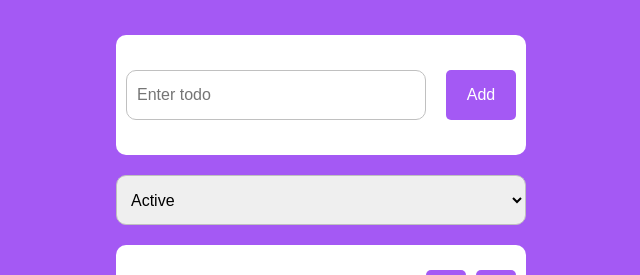
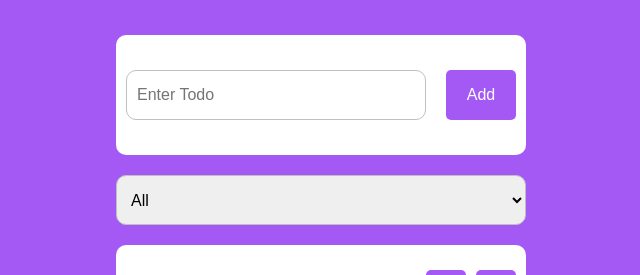
Before and after one commit to AbdulMateen18/todo-app, a React (Create React App) app: page / in a window 1280 px wide. Shown: the part 125-400 px from the top of the page, without its empty margins (319-959 px from the left). Built offline with nearby package versions, Linux system fonts and the light colour scheme.

Commit message:
updated filters
still working on it

```diff
--- a/src/App.js
+++ b/src/App.js
@@ -1,7 +1,7 @@
 import { useState } from "react";
-import TodoSearch from "./components/TodoSearch";
-import TodoFilter from "./components/TodoFilter";
+import Search from "./components/Search";
 import TodoList from "./components/TodoList";
+import Filter from "./components/Filter";
 
 function App() {
   const [todos, setTodos] = useState([
@@ -12,26 +12,64 @@ function App() {
     // { id: 5, task: "Pray to God", status: "Active" },
   ]);
 
-  const todoDelete = (id) => {
-    setTodos(todos.filter((todo) => todo.id !== id));
-  };
-
+  // add todo function
   const addTodo = (data) => {
     setTodos([
       ...todos,
       (data = {
         ...data,
-        id: Number(todos[todos.length - 1].id) + 1,
+        id: parseInt(todos[todos.length - 1].id) + 1,
         status: "Active",
       }),
     ]);
+    console.log(data);
+  };
+
+  // delete function
+  const delTodo = (id) => {
+    setTodos(todos.filter((todo) => todo.id != id));
+  };
+
+  // update function
+  const updateTodo = (e, id, text) => {
+    e.preventDefault();
+    // this line helps to get the current todo based on the ID called todoId in TodoList
+    const todo = todos[id];
+    const updatedUser = { ...todo, task: text, status: "Active" };
+    setTodos(todos.map((t) => (t.id == todo.id ? updatedUser : t)));
+  };
+
+  const completeTodo = (e, id) => {
+    if (e.target.checked) {
+      setTodos(
+        todos.map((todo) =>
+          todo.id == id ? { ...todo, status: "Completed" } : todo
+        )
+      );
+    } else {
+      setTodos(
+        todos.map((todo) =>
+          todo.id == id ? { ...todo, status: "Active" } : todo
+        )
+      );
+    }
+  };
+
+  const filterTodo = (cat_value) => {
+    // setTodos(todos.filter(todo => todo.status == cat_value))
+    setTodos(todos.filter((todo) => todo.status === cat_value));
   };
 
   return (
     <div className="todo-container">
-      <TodoSearch add_Todo={addTodo} />
-      <TodoFilter />
-      <TodoList todos={todos} delete_todo={todoDelete} />
+      <Search addTodo={addTodo} />
+      <Filter filter_todo={filterTodo} />
+      <TodoList
+        todos={todos}
+        delTodo={delTodo}
+        update_todo={updateTodo}
+        complete_todo={completeTodo}
+      />
     </div>
   );
 }
--- /dev/null
+++ b/src/components/Filter.jsx
@@ -0,0 +1,13 @@
+import React from "react";
+
+const Filter = ({ filter_todo }) => {
+  return (
+    <select name="" id="" onChange={(e) => filter_todo(e.target.value)}>
+      <option value="">All</option>
+      <option value="Active">Active</option>
+      <option value="Completed">Completed</option>
+    </select>
+  );
+};
+
+export default Filter;
--- a/src/components/TodoSearch.jsx
+++ b/src/components/Search.jsx
@@ -1,7 +1,7 @@
 import React from "react";
 import { useForm } from "react-hook-form";
 
-const TodoSearch = ({ add_Todo }) => {
+const Search = ({ addTodo }) => {
   const {
     register,
     handleSubmit,
@@ -14,22 +14,22 @@ const TodoSearch = ({ add_Todo }) => {
       <form
         action=""
         onSubmit={handleSubmit((data) => {
-          add_Todo(data);
+          addTodo(data);
           reset();
         })}
       >
         <input
           type="text"
-          placeholder="Enter todo"
+          id="task"
+          placeholder="Enter Todo"
           {...register("task", { required: true })}
         />
+
         <button>Add</button>
       </form>
-      {errors.task?.type === "required" && (
-        <small>This field is required</small>
-      )}
+      {errors.task?.type == "required" && <small>This field is required</small>}
     </div>
   );
 };
 
-export default TodoSearch;
+export default Search;
--- a/src/components/TodoFilter.jsx
+++ /dev/null
@@ -1,12 +0,0 @@
-import React from "react";
-
-const TodoFilter = () => {
-  return (
-    <select name="" id="">
-      <option value="Active">Active</option>
-      <option value="Completed">Completed</option>
-    </select>
-  );
-};
-
-export default TodoFilter;
--- a/src/components/TodoList.jsx
+++ b/src/components/TodoList.jsx
@@ -2,19 +2,36 @@ import React, { useState, useRef } from "react";
 import { AiFillDelete } from "react-icons/ai";
 import { TbEdit } from "react-icons/tb";
 
-const TodoList = ({ todos, delTodo, update_todo, complete_todo }) => {
-  const taskRef = useRef(null);
-  const [todoId, setTodoId] = useState(0);
-  const [task, setTask] = useState("");
-  const [toggle, setToggle] = useState(false);
+const TodoList = ({
+  todos,
+  delTodo,
+  update_todo,
+  complete_todo,
+  filter_todo,
+}) => {
+  // this line references the update input field
+  let taskRef = useRef(null);
+
+  let [todoId, setTodoId] = useState(0);
+  let [task, setTask] = useState("");
+
+  let [toggle, setToggle] = useState(false);
 
   // this line helps to get the current value of the update field as the user types in.
-  const [todo, setTodo] = useState("");
+  let [todo, setTodo] = useState("");
 
+  // this function helps to pass the current todo to the updateform
   const todoItem = (task, id) => {
+    // this line helps to fill up the update input field with the current todo
+    // taskRef.current.value = task
+
+    // this line helps to get the current id of the todoitem
+
     setTodoId(id);
     setTask(task);
     setToggle(true);
+
+    console.log(toggle);
   };
 
   return (
@@ -27,6 +44,7 @@ const TodoList = ({ todos, delTodo, update_todo, complete_todo }) => {
                 type="checkbox"
                 onChange={(e) => complete_todo(e, todo.id)}
               />
+              {/* <p id = "t_task">{todo.task}</p> */}
               <p
                 id="t_task"
                 className={todo.status == "Completed" ? "strike" : ""}
```
